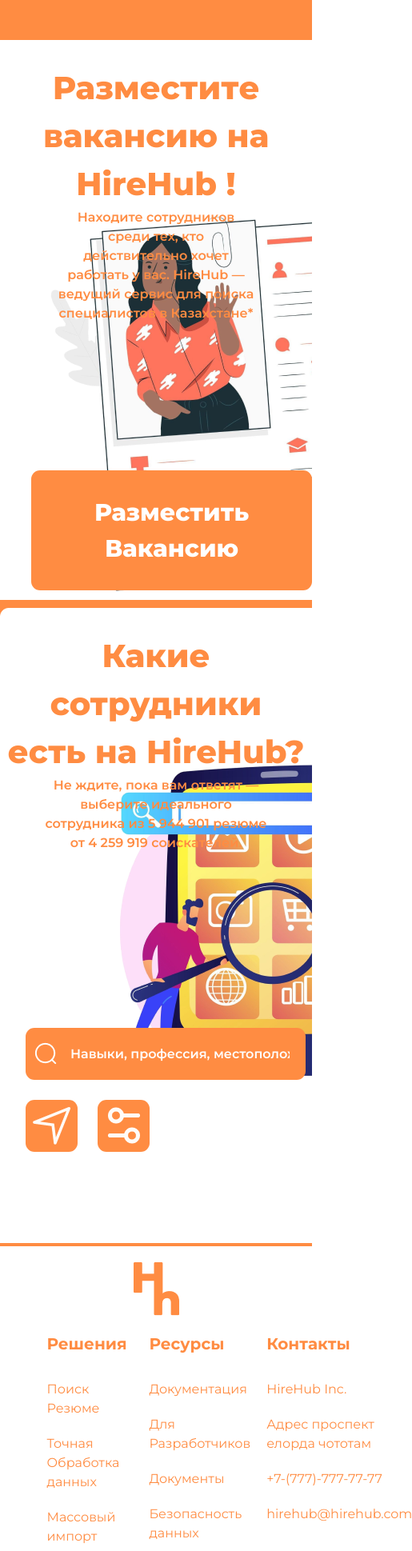
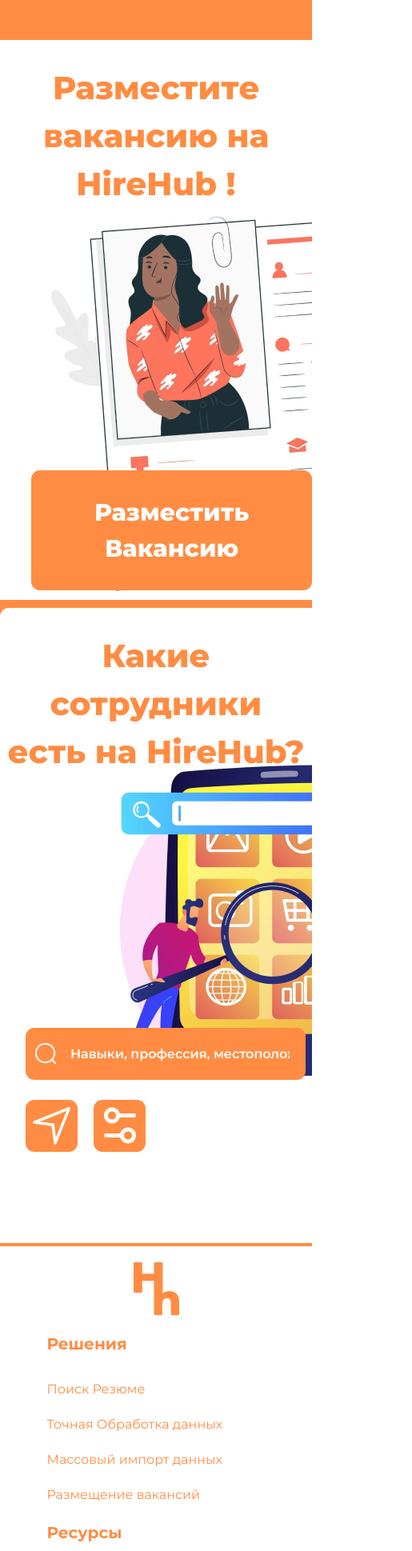
Before and after one commit to raasikkk/hackathon-hr-project, a React (Vite) app: page / in a window 390 px wide. Shown: the part 3494-5433 px from the top of the page at 80% size, 515 px wide, since content can reach past the window. Built offline with nearby package versions, Linux system fonts and the light colour scheme.

Commit message:
adaptive fixes

```diff
--- a/src/components/Another.jsx
+++ b/src/components/Another.jsx
@@ -21,7 +21,7 @@
           <h2 className="mt-[30px] text-corange text-center text-[40px] font-extrabold ">
             Разместитe <br /> вакансию на HireHub !
           </h2>
-          <p className="text-corange text-center px-[70px] font-semibold">
+          <p className="text-corange hidden sm:block text-center px-[70px] font-semibold">
             Находите сотрудников среди тех, кто действительно хочет работать у
             вас. HireHub — ведущий сервис для поиска специалистов в Казахстане*
           </p>
@@ -37,7 +37,7 @@
           <h2 className="mt-[30px] text-corange text-center text-[40px] font-extrabold">
             Какие сотрудники <br /> есть на HireHub?
           </h2>
-          <p className="text-corange text-center px-[50px] font-semibold">
+          <p className="text-corange hidden sm:block text-center px-[50px] font-semibold">
             Не ждите, пока вам ответят — выберите идеального сотрудника из 5 944
             901 резюме от 4 259 919 соискателей.
           </p>
@@ -53,6 +53,7 @@
                 backgroundPosition: "10px center",
               }}
             />
+            <div className="buttons flex gap-5">
               <button className="bg-corange h-[65px] aspect-square rounded-[11px]">
                 <img className="mx-auto" src={submitIcon} alt="btn" />
               </button>
@@ -63,6 +64,7 @@
           </div>
         </div>
       </div>
+    </div>
   );
 };
 
--- a/src/components/Footer.jsx
+++ b/src/components/Footer.jsx
@@ -11,7 +11,7 @@
       <div className="container mx-auto flex sm:flex-row flex-col items-start justify-between">
         <img src={Logo} alt="" className="mt-[20px] sm:mx-0 mx-auto" />
         {/* Footer Content */}
-        <div className="footer-content mt-[20px] min-h-[300px] w-[70%] mx-auto gap-5 flex justify-between">
+        <div className="footer-content mt-[20px] min-h-[300px] w-[70%] mx-auto gap-5 flex flex-wrap justify-between">
           <div className="solution ">
             <h3 className="text-corange text-[20px] font-bold">Решения</h3>
             <ul className="text-corange flex flex-col mt-[30px] gap-[20px]">
```
Lines whose indentation alone changed are shown as unchanged.
